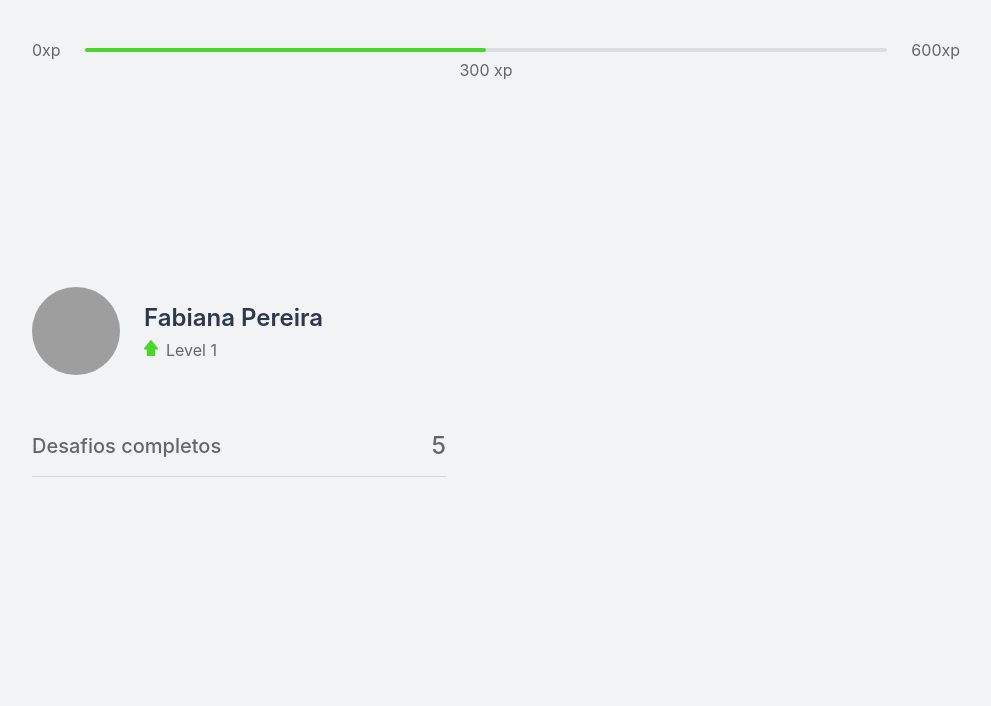
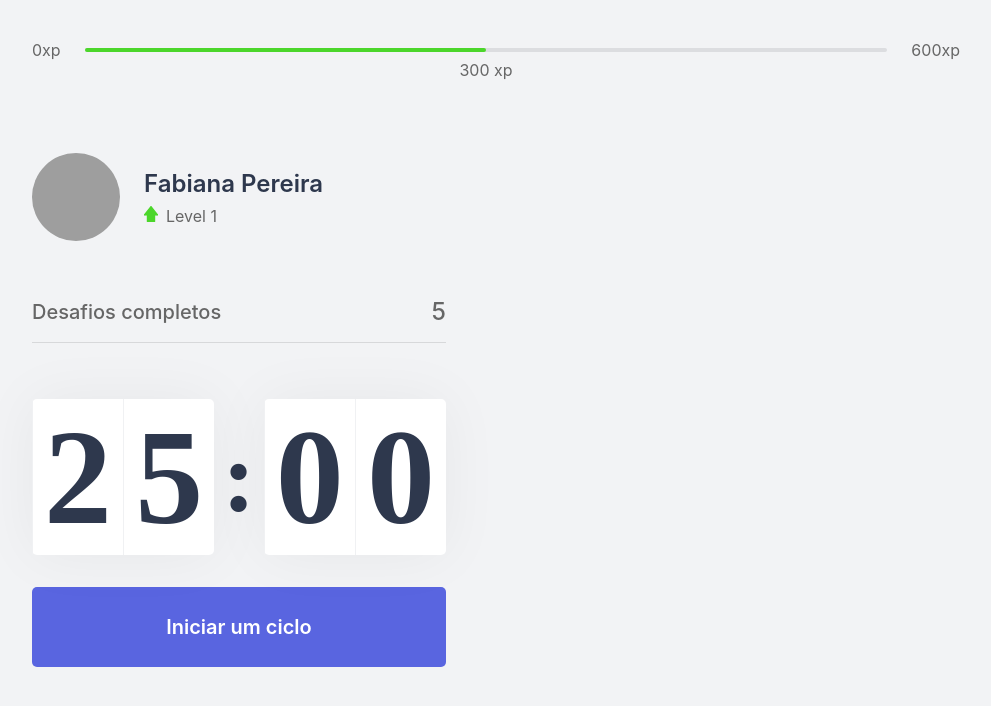
Before and after one commit to fabianapduarte/moveit-next, a Next.js app: page / in a window 1280 px wide. Shown: the top 706 px of the page, without its empty margins (144-1135 px from the left). Built offline with nearby package versions, Linux system fonts and the light colour scheme; grey boxes are pictures that could not be loaded.

Commit message:
adding title and countdown component

```diff
--- /dev/null
+++ b/src/components/Countdown.tsx
@@ -0,0 +1,23 @@
+import styles from '../styles/components/Countdown.module.css';
+
+export function Countdown() {
+  return (
+    <div>
+      <div className={styles.countdownContainer}>
+        <div>
+          <span>2</span>
+          <span>5</span>
+        </div>
+        <span>:</span>
+        <div>
+          <span>0</span>
+          <span>0</span>
+        </div>
+      </div>
+
+      <button type="button" className={styles.countdownButton}>
+        Iniciar um ciclo
+      </button>
+    </div>
+  );
+}
--- a/src/pages/index.tsx
+++ b/src/pages/index.tsx
@@ -1,18 +1,26 @@
 import { CompletedChallenges } from '../components/CompletedChallenges';
+import { Countdown } from '../components/Countdown';
 import { ExperienceBar } from '../components/ExperienceBar';
 import { Profile } from '../components/Profile';
+
+import Head from 'next/head';
 
 import styles from '../styles/pages/Home.module.css';
 
 export default function Home() {
   return (
     <div className={styles.container}>
+      <Head>
+        <title>Início | move.it</title>
+      </Head>
+
       <ExperienceBar />
 
       <section>
         <div>
           <Profile />
           <CompletedChallenges />
+          <Countdown />
         </div>
 
         <div>
--- /dev/null
+++ b/src/styles/components/Countdown.module.css
@@ -0,0 +1,64 @@
+.countdownContainer {
+  display: flex;
+  align-items: center;
+  font-family: 'Rajdhani';
+  font-weight: 600;
+  color: var(--title);
+}
+
+.countdownContainer > div {
+  flex: 1;
+
+  display: flex;
+  align-items: center;
+  justify-content: space-evenly;
+
+  background: var(--white);
+  box-shadow: 0 0 60px rgba(0, 0, 0, 0.05);
+  border-radius: 5px;
+  font-size: 8.5rem;
+  text-align: center;
+}
+
+.countdownContainer > div span {
+  flex: 1;
+}
+
+.countdownContainer > div span:first-child {
+  border-right: 1px solid #f0f1f3;
+}
+
+.countdownContainer > div span:first-child {
+  border-left: 1px solid #f0f1f3;
+}
+
+.countdownContainer > span {
+  font-size: 6.25rem;
+  margin: 0 0.5rem;
+}
+
+.countdownButton {
+  width: 100%;
+  height: 5rem;
+
+  margin-top: 2rem;
+
+  display: flex;
+  align-items: center;
+  justify-content: center;
+
+  border: 0;
+  border-radius: 5px;
+
+  background: var(--blue);
+  color: var(--white);
+
+  font-size: 1.25rem;
+  font-weight: 600;
+
+  transition: background-color 0.2s;
+}
+
+.countdownButton:hover {
+  background: var(--blue-dark);
+}
```
